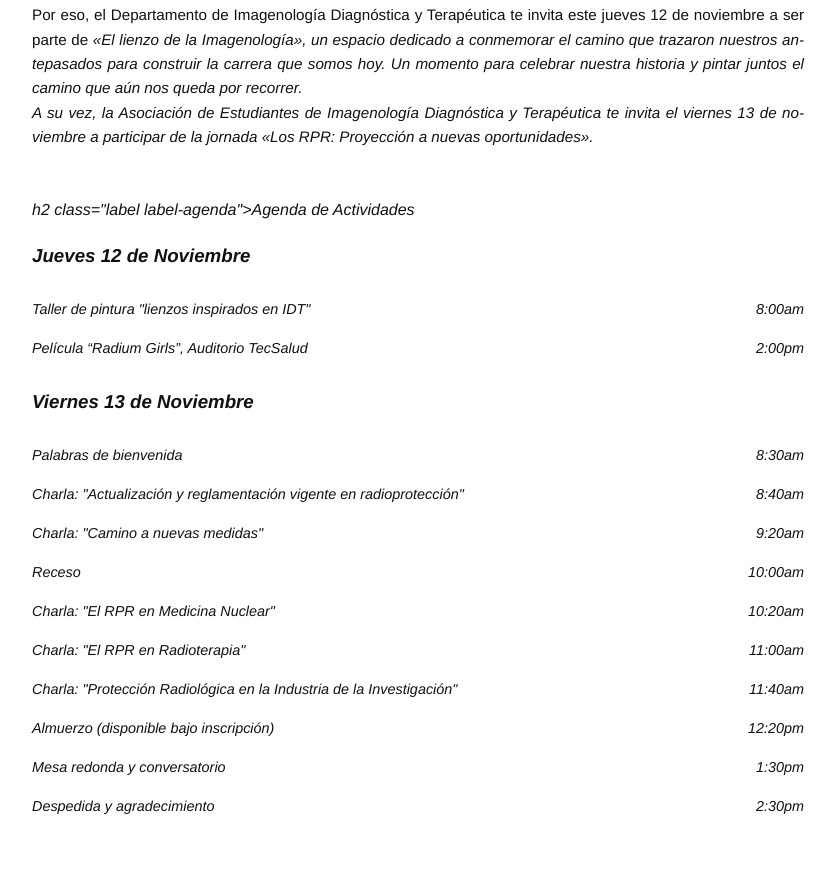
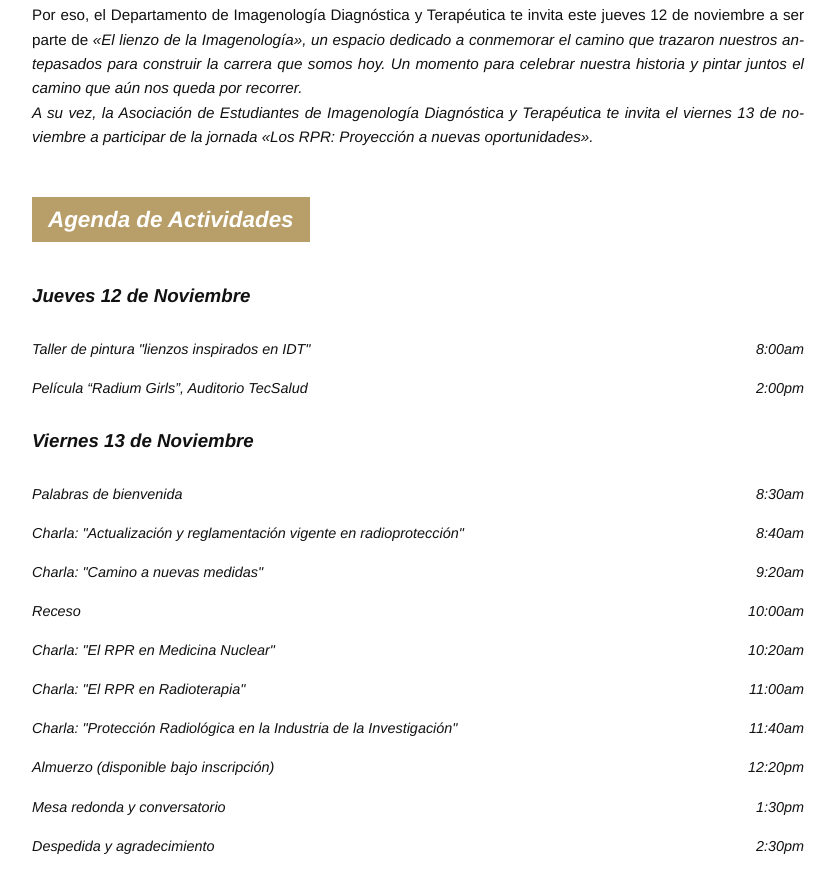
Before and after one commit to lienzodelaimagenologia/El-Lienzo-de-la-Imagenolog-a, a plain HTML site: page index.html in a window 1280 px wide. Shown: the part 2241-3110 px from the top of the page, without its empty margins (222-1057 px from the left). Drawn offline with Linux system fonts and the light colour scheme.

Commit message:
Fix HTML tag formatting for agenda section

```diff
--- a/index.html
+++ b/index.html
@@ -75,7 +75,7 @@
     </section>
 
     <section>
- h2 class="label label-agenda">Agenda de Actividades</h2>
+ <h2 class="label label-agenda">Agenda de Actividades</h2>
 
   <h3 class="dia">Jueves 12 de Noviembre</h3>
   <ul class="agenda">
```
